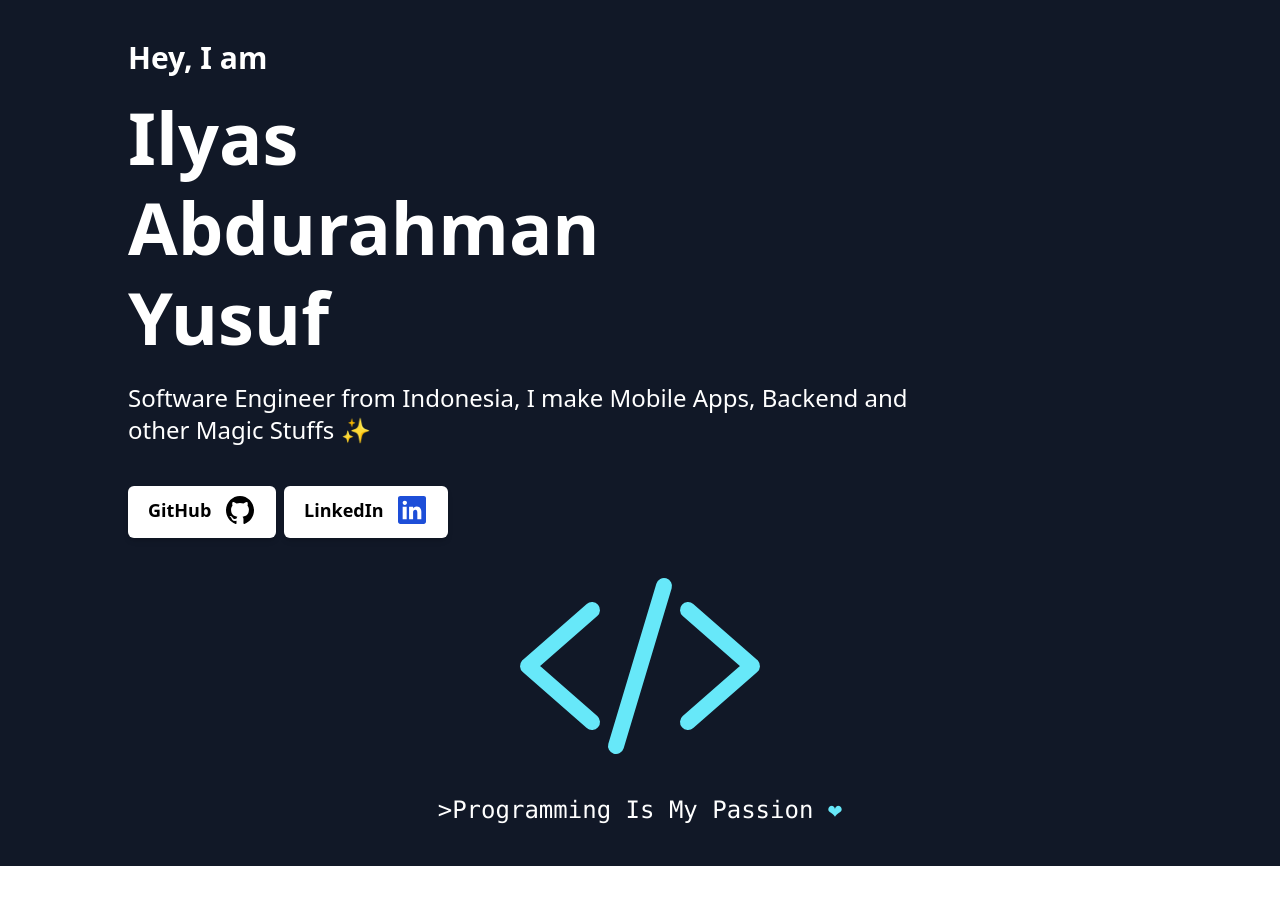
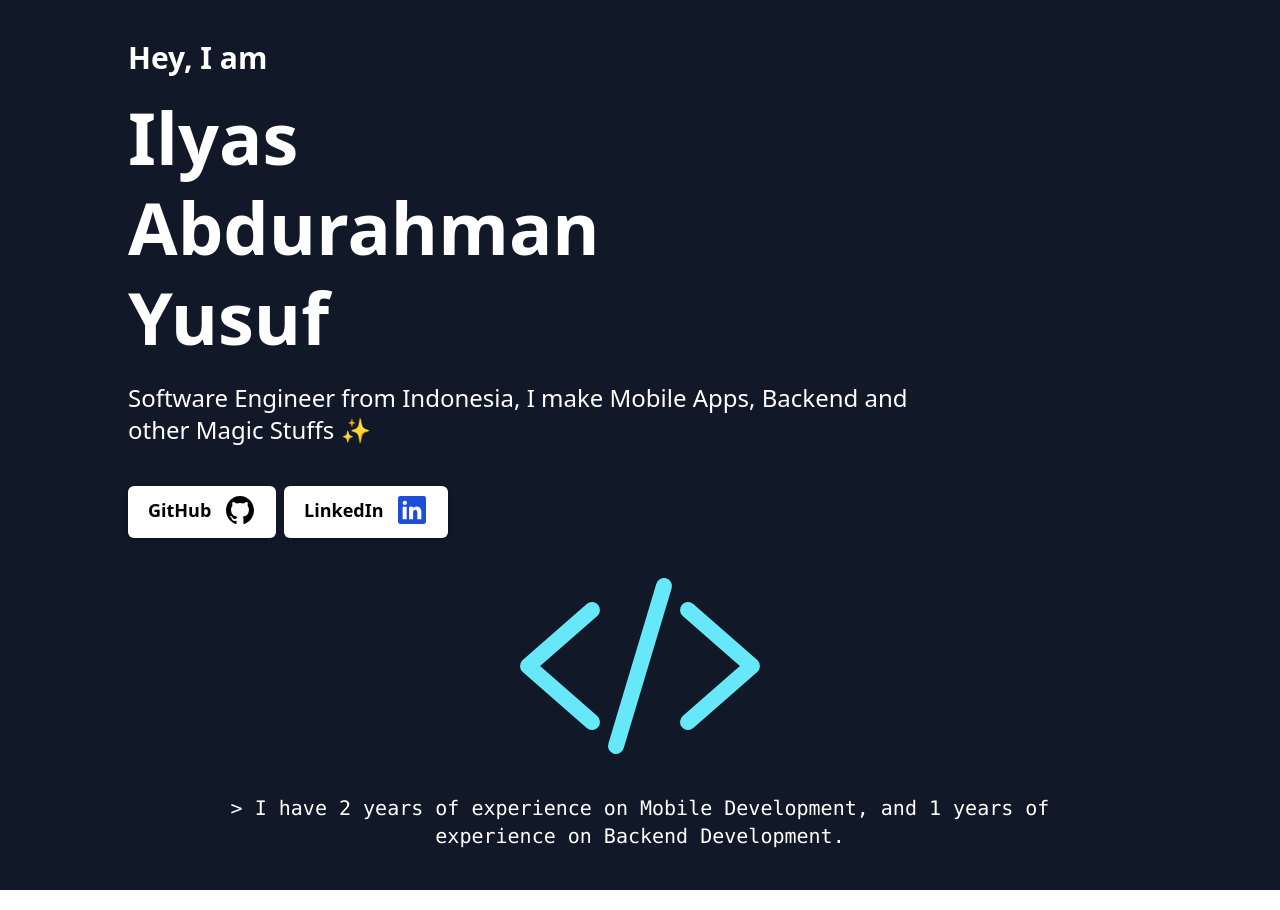
Before and after one commit to hikaaam/me, a React (Vite) app: page / in a window 1280 px wide. Shown: the top 910 px of the page. Built offline with nearby package versions, Linux system fonts and the light colour scheme.

Commit message:
update portfolio

```diff
--- a/src/App.tsx
+++ b/src/App.tsx
@@ -62,7 +62,9 @@ function App() {
             </p>
             <div className="flex flex-wrap gap-2 mt-10">
               <button
-                onClick={() => window.location.assign("https://github.com/hikaaam")}
+                onClick={() =>
+                  window.location.assign("https://github.com/hikaaam")
+                }
                 className="group bg-white shadow-md text-black px-5 py-2 rounded-md font-bold text-lg
                 cursor-pointer hover:shadow-cyan-300"
               >
@@ -73,7 +75,11 @@ function App() {
                 />
               </button>
               <button
-                onClick={() => window.location.assign("https://linkedin.com/in/ilyas-a-97b03a162")}
+                onClick={() =>
+                  window.location.assign(
+                    "https://linkedin.com/in/ilyas-a-97b03a162"
+                  )
+                }
                 className="group bg-white shadow-md text-black px-5 py-2 rounded-md font-bold text-lg
                 cursor-pointer hover:shadow-cyan-300"
               >
@@ -102,9 +108,9 @@ function App() {
                 onClick={colorNext}
               />
             </div>
-            <h1 className="text-white font-mono text-2xl text-center">
-              {`>`}Programming Is My Passion{" "}
-              <span style={{ color: colorCycles[active] }}>❤</span>
+            <h1 className="text-white font-mono text-xl text-center w-[80%]">
+              {">"} I have 2 years of experience on Mobile Development, and 1
+              years of experience on Backend Development.
             </h1>
           </div>
         </div>
--- a/src/Components/PortofolioCard/index.tsx
+++ b/src/Components/PortofolioCard/index.tsx
@@ -20,6 +20,7 @@ const PortofolioCard = ({
         onClick={() => {
           window.open(image);
         }}
+        loading="lazy"
       />
       <h3
         className="capitalize mt:5
@@ -27,7 +28,9 @@ const PortofolioCard = ({
       >
         {title}
       </h3>
-      <p className="text-center p-2 text-base hidden md:hidden lg:block">{about}</p>
+      <p className="text-center p-2 text-base hidden md:hidden lg:block">
+        {about}
+      </p>
     </div>
   );
 };
```
